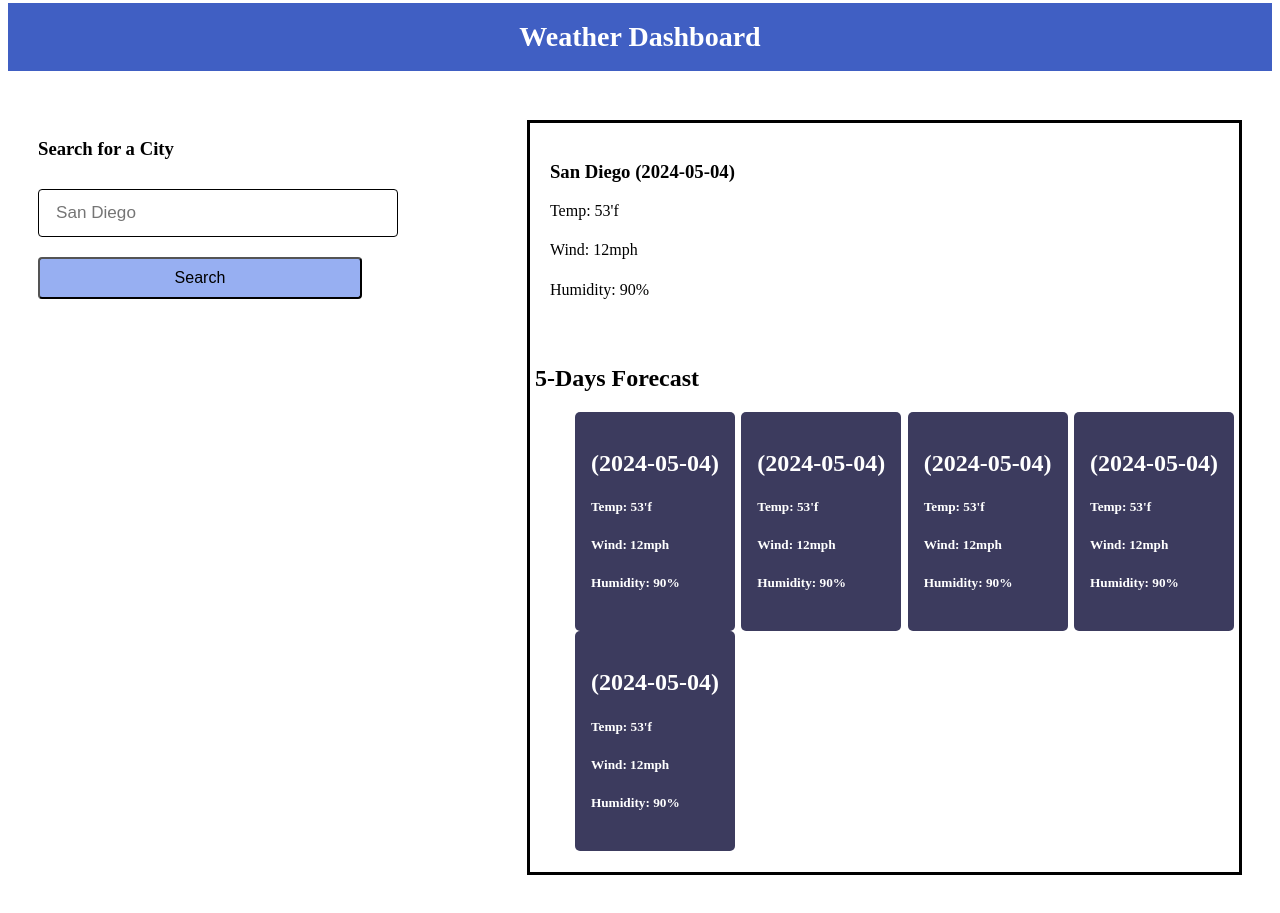
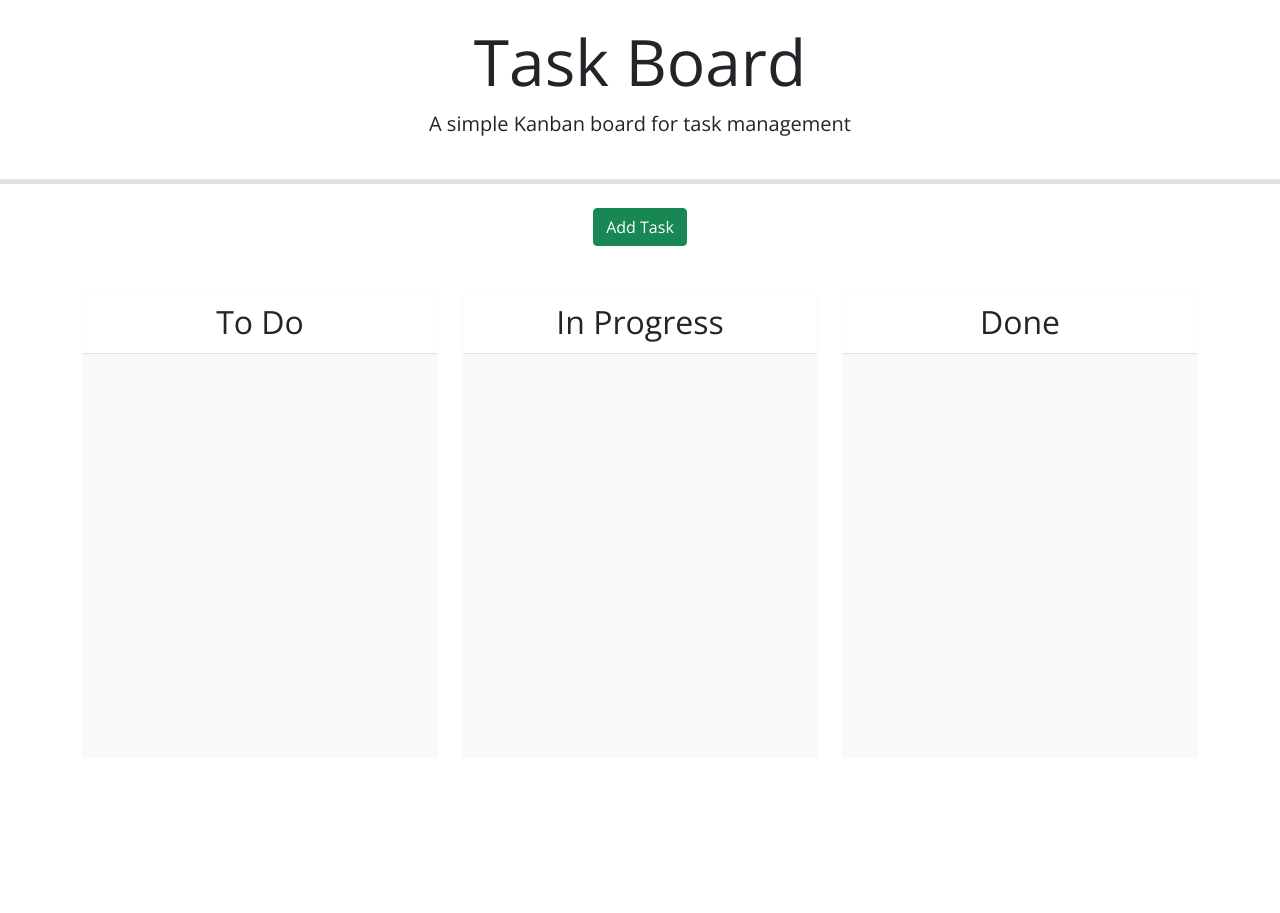
Before and after one commit to goodritu1/task-board, a plain HTML site: page index.html in a window 1280 px wide. After the commit the page ends 800 px from the top, so only its background shows below. Drawn offline with nearby package versions, Linux system fonts and the light colour scheme.

Commit message:
fixed colors of the card

```diff
--- a/assets/css/style.css
+++ b/assets/css/style.css
@@ -1,96 +1,16 @@
-:root {
-    --primary: #ffff;
-    --secondary: #f0f4f3;
-    --tertiary: #405fc3;
-    --light-dark: #97aff2;
-    --dark: #3c3b5e;
-
+body {
+  font-family: 'Open Sans', sans-serif;
+  font-size: 16px;
 }
 
-body {
-    background: var(--primary);
+.swim-lanes {
+  min-height: 60vh;
 }
 
-h1 {
-    color: var(--primary);
-    padding: 18px 0;
-    text-align: center;
-    margin-top: -5px;
-    width: 100%;
-    font-size: 1.75rem;
-    background: var(--tertiary);
+.task-card {
+  margin: 0 auto;
 }
 
-.container {
-    display: flex;
-    gap: 165px;
-    padding: 30px;
+.task-card:hover {
+  cursor: grab;
 }
-
-.form-input {
-    width: 550px;
-}
-
-.form-input input {
-    width: 100%;
-    height: 46px;
-    outline: none;
-    padding: 0 17px;
-    margin: 10px 0 20px 0;
-    font-size: 1.07rem;
-    border-radius: 4px;
-    border: 1px solid;
-
-}
-
-.weather-data {
-    width: 100%;
-    height: 100%;
-    border: solid;
-}
-.forecast {
-    padding: 5px;
-}
-.forecast h3{
-    font-size: 1.5rem;
-    margin: 20px 0;
-}
-.forecast-card{
-    display: flex;
-    flex-wrap: wrap;
-    justify-content: space-between;
-}
-.forecast-card .card{
-    list-style:none;
-    color:#ffff;
-    padding: 18px 16px;
-    border-radius: 5px;
-    background: var(--dark);
-    width: auto;
-}
-
-.form-input button {
-    width: 100%;
-    padding: 10px 0;
-    cursor: pointer;
-    font-size:1rem;;
-    outline: none;
-    border-radius: 4px;
-    background: var(--light-dark);
-}
-.currentWeather{
-    color:black;
-    padding: 20px 70px 20px 20px;
-    border-radius: 5px;
-    display:flex;
-    justify-content: space-between;
-    background-color: #ffff;
-}
-.currentWeather h2{
-    font-size: 1.5rem;
-}
-.currentWeather h4{
-    margin-top: 12px;
-    font-size: 1rem;
-    font-weight: 500;
-}
--- a/index.html
+++ b/index.html
@@ -1,74 +1,124 @@
 <!DOCTYPE html>
 <html lang="en">
+
 <head>
-  <meta charset="UTF-8">
-  <meta name="viewport" content="width=device-width, initial-scale=1.0">
+  <meta charset="UTF-8" />
+  <meta name="viewport" content="width=device-width, initial-scale=1.0" />
+  <meta http-equiv="X-UA-Compatible" content="ie=edge" />
+  <link rel="stylesheet" href="https://cdn.jsdelivr.net/npm/bootstrap@5.1.3/dist/css/bootstrap.min.css" />
+  <link rel="stylesheet" href="https://use.fontawesome.com/releases/v5.8.1/css/all.css"
+    integrity="sha384-50oBUHEmvpQ+1lW4y57PTFmhCaXp0ML5d60M1M7uH2+nqUivzIebhndOJK28anvf" crossorigin="anonymous" />
+  <link href="https://fonts.googleapis.com/css?family=Open+Sans&display=swap" rel="stylesheet" />
+  <link rel="stylesheet" href="https://code.jquery.com/ui/1.12.1/themes/base/jquery-ui.css" />
 
-  <title>weather Dashboard</title>
   <link rel="stylesheet" href="./assets/css/style.css" />
-  <!-- 'defer' tell the browser to wait until the page has finished parsing before executing the script -->
-  <script src ="assets/js/script.js" defer></script>
+  <title>Task Board</title>
 </head>
+
 <body>
-  <h1>Weather Dashboard</h1>
-  <div class ="container">
-    <div class ="form-input">
-      <h3> Search for a City</h3>
-      <input class ="city-input" type="text" placeholder = "San Diego">
-      <button class ="search-btn">Search</button>
+  <header class="p-4 mb-4 text-center border-bottom border-5">
+    <h1 class="display-3">Task Board</h1>
+    <p class="lead">A simple Kanban board for task management</p>
+  </header>
+  <div class="container">
+    <div class="text-center mb-5">
+      <button class="btn btn-success" data-bs-toggle="modal" data-bs-target="#formModal">Add Task</button>
     </div>
-<div class=" weather-data">
-  <div class="currentWeather">
-    <div class ="details">
-      <h3> San Diego (2024-05-04)</h3>
-      <h4>Temp: 53'f </h4>
-      <h4>Wind: 12mph</h4>
-      <h4>Humidity: 90%</h4>
+     <!-- modal with a form to add tasks -->
+    <div class="modal fade" id="formModal" tabindex="-1" aria-labelledby="formModalLabel" aria-hidden="true">
+      <div class="modal-dialog">
+        <div class="modal-content">
+          <div class="modal-header">
+
+             <!-- Modal title and close button -->
+            <h5 class="modal-title" id="formModalLabel">Add Task</h5>
+            <button type="button" class="btn-close" data-bs-dismiss="modal" aria-label="Close"></button>
+          </div>
+          <div class="modal-body">
+
+            <!-- Form for adding new tasks -->
+            <form id="taskForm">
+
+               <!-- Task name input field -->
+              <div class="mb-3">
+                <label for="taskName" class="form-label">Task Name</label>
+                <input type="text" class="form-control" id="taskName" required>
+              </div>
+
+               <!-- Task description input field -->
+              <div class="mb-3">
+                <label for="taskDescription" class="form-label">Task Description</label>
+                <textarea class="form-control" id="taskDescription" rows="3" required></textarea>
+              </div>
+
+               <!-- Task due date input field -->
+              <div class="mb-3">
+                <label for="taskDueDate" class="form-label">Due Date</label>
+                <input type="text" class="form-control" id="taskDueDate" required>
+              </div>
+
+              <!-- Submit button for adding new task -->
+              <button type="submit" class="btn btn-primary">Add Task</button>
+            </form>
+          </div>
+        </div>
+      </div>
+    </div>
+    <!-- lanes for Task Management -->
+    <div class="row swim-lanes text-center justify-content-between">
+
+      <!-- To-do lane -->
+      <div class="col-12 col-lg-4 d-flex">
+        <div id="to-do" class="card border-light mb-3 lane flex-grow-1">
+          <div class="card-header bg-white">
+            <h2 class="card-title mb-1">To Do</h2>
+          </div>
+          <div class="card-body bg-light">
+
+            <!-- container for To-do task cards -->
+            <div id="todo-cards"></div>
+          </div>
+        </div>
+      </div>
+
+      <!-- in progress Lane -->
+      <div class="col-12 col-lg-4 d-flex">
+        <div id="in-progress" class="card border-light mb-3 lane flex-grow-1">
+          <div class="card-header bg-white">
+            <h2 class="card-title mb-1">In Progress</h2>
+          </div>
+
+          <div class="card-body bg-light">
+
+            <!-- container for in-progress lane -->
+            <div id="in-progress-cards"></div>
+          </div>
+        </div>
+        </div>
+        <!-- done lane -->
+        <div class="col-12 col-lg-4 d-flex">
+          <div id="done" class="card border-light mb-3 lane flex-grow-1">
+            <div class="card-header bg-white">
+              <h2 class="card-title mb-1">Done</h2>
+            </div>
+            <div class="card-body bg-light">
+              <!-- container for done lane -->
+              <div id="done-cards"></div>
+          </div>
+          </div>
+      </div>
     </div>
   </div>
 
-  <div class="forecast">
-    <h2>5-Days Forecast</h2>
-    <ul class ="forecast-card">
+  <script src="https://cdn.jsdelivr.net/npm/bootstrap@5.1.3/dist/js/bootstrap.bundle.min.js"
+    integrity="sha384-ka7Sk0Gln4gmtz2MlQnikT1wXgYsOg+OMhuP+IlRH9sENBO0LRn5q+8nbTov4+1p"
+    crossorigin="anonymous"></script>
+  <script src="https://code.jquery.com/jquery-3.4.1.min.js"></script>
+  <script src="https://code.jquery.com/ui/1.13.1/jquery-ui.min.js"></script>
+  <script src="https://cdn.jsdelivr.net/npm/dayjs@1.11.3/dayjs.min.js"
+    integrity="sha256-iu/zLUB+QgISXBLCW/mcDi/rnf4m4uEDO0wauy76x7U=" crossorigin="anonymous"></script>
 
-      <li class ="card">
-        <h3>(2024-05-04)</h3>
-        <h5>Temp: 53'f </h5>
-      <h5>Wind: 12mph</h5>
-      <h5>Humidity: 90%</h5>
-      </li>
+  <script src="./assets/js/script.js"></script>
+</body>
 
-      <li class ="card">
-        <h3>(2024-05-04)</h3>
-        <h5>Temp: 53'f </h5>
-      <h5>Wind: 12mph</h5>
-      <h5>Humidity: 90%</h5>
-      </li>
-
-      <li class ="card">
-        <h3>(2024-05-04)</h3>
-        <h5>Temp: 53'f </h5>
-      <h5>Wind: 12mph</h5>
-      <h5>Humidity: 90%</h5>
-      </li>
-
-      <li class ="card">
-        <h3>(2024-05-04)</h3>
-        <h5>Temp: 53'f </h5>
-      <h5>Wind: 12mph</h5>
-      <h5>Humidity: 90%</h5>
-      </li>
-
-      <li class ="card">
-        <h3>(2024-05-04)</h3>
-        <h5>Temp: 53'f </h5>
-      <h5>Wind: 12mph</h5>
-      <h5>Humidity: 90%</h5>
-      </li>
-    </ul>
-  </div>
-</div>
-  </div>
-
-</body>
 </html>
```
Also changed, not shown: 2 other files.
